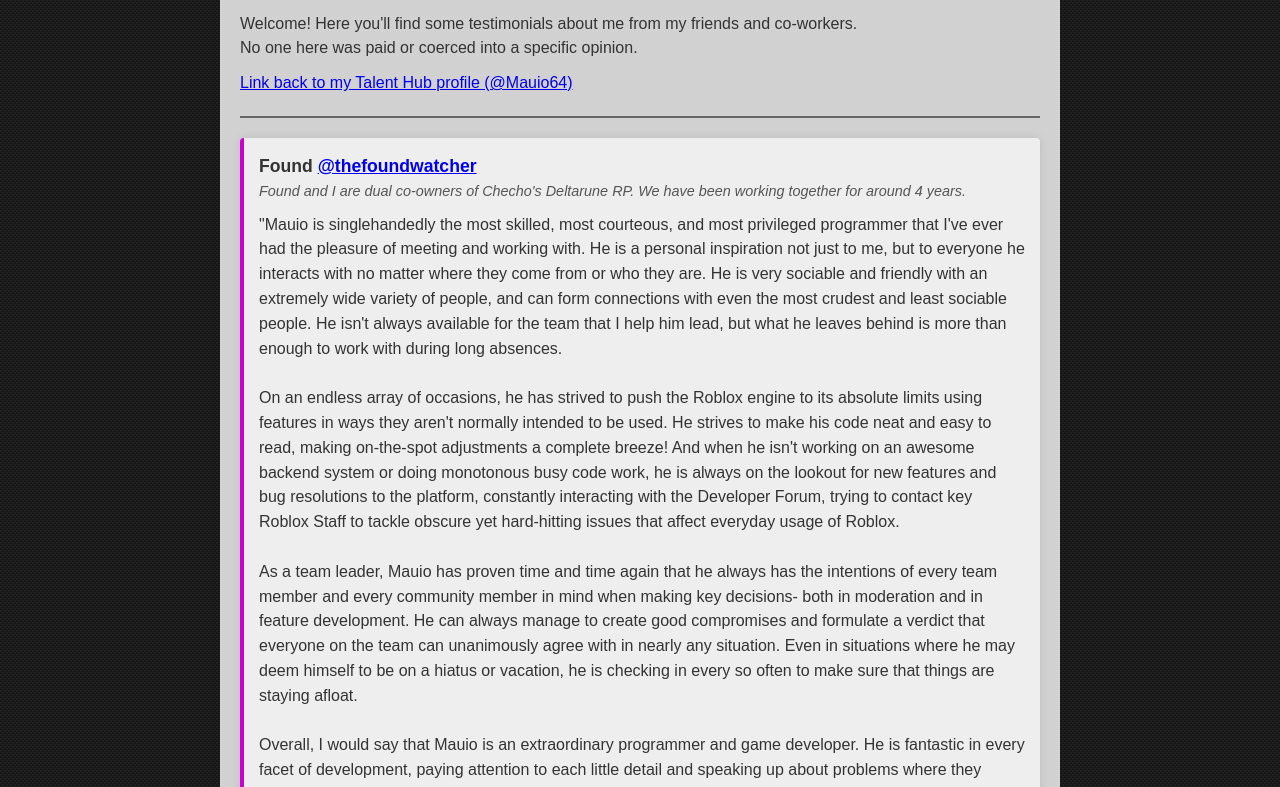
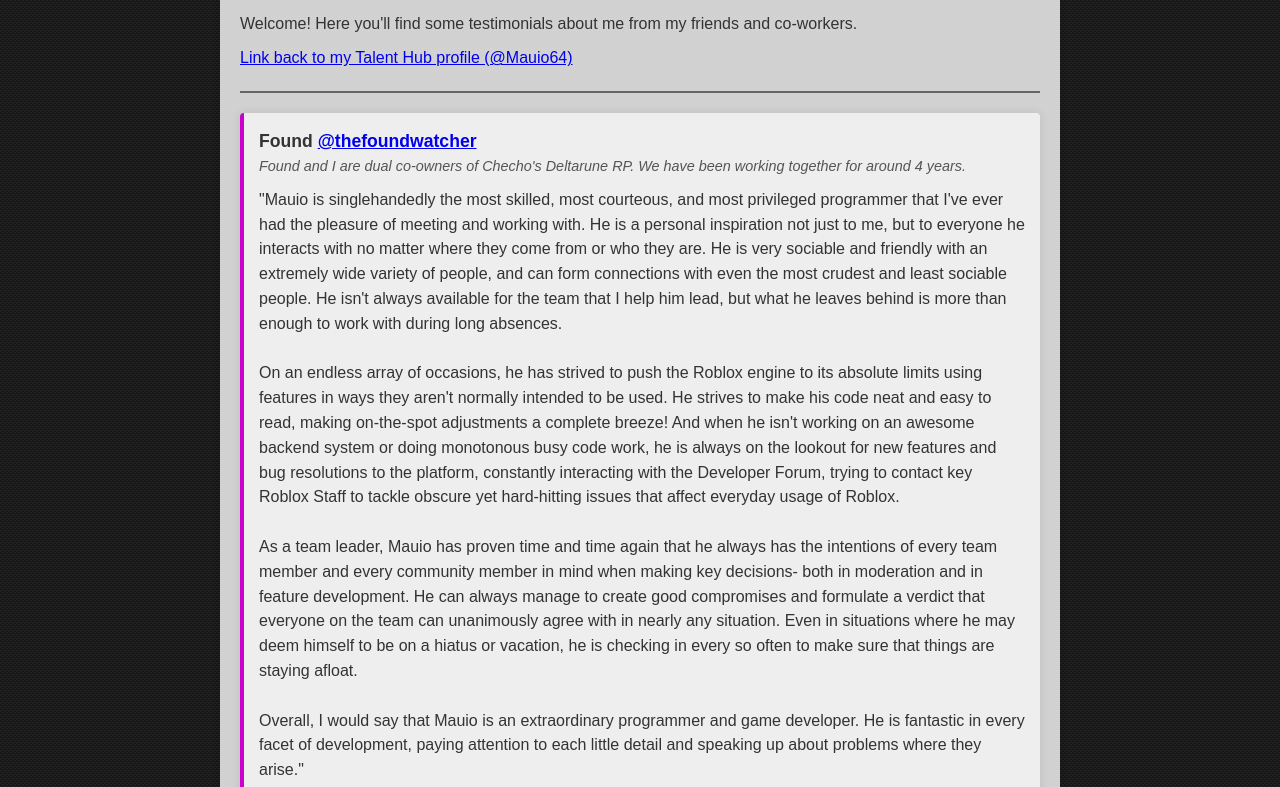
Before and after one commit to JaksonD/testimony-site, a plain HTML site: page index.html in a window 1280 px wide. Shown: the part 98-885 px from the top of the page. Drawn offline with Linux system fonts and the light colour scheme.

Commit message:
removed message that kinda stuck out as weird

```diff
--- a/index.html
+++ b/index.html
@@ -82,7 +82,7 @@
 			<h1>Some words about me</h1>
 		</div>
 		<div class="context">
-			<p>Welcome! Here you'll find some testimonials about me from my friends and co-workers.<br>No one here was paid or coerced into a specific opinion.</p>
+			<p>Welcome! Here you'll find some testimonials about me from my friends and co-workers.</p>
 			<p><a href="https://create.roblox.com/talent/creators/6508661">Link back to my Talent Hub profile (@Mauio64)</a></p>
 		</div>
 		<div class="divider"></div>
```
